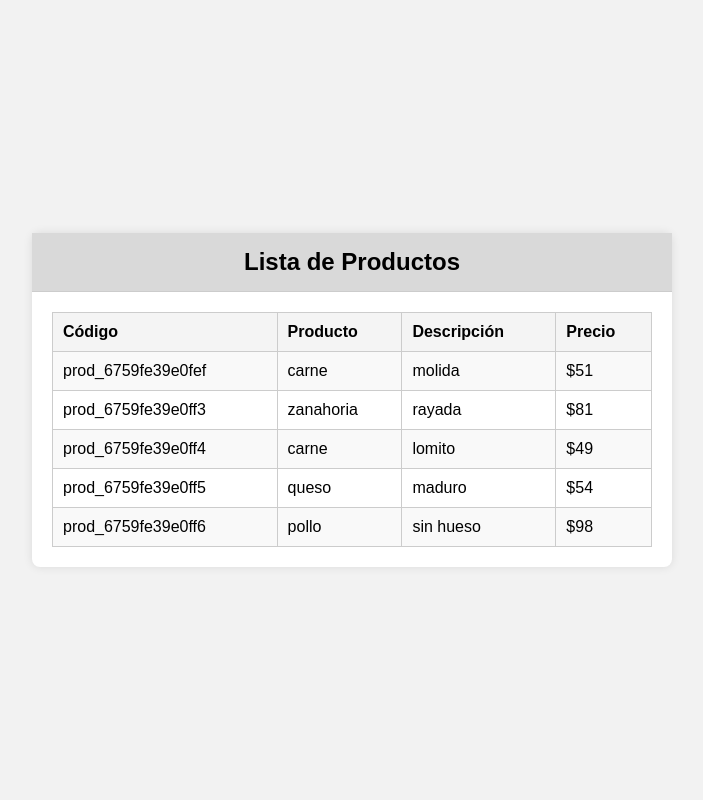
After one commit to Adriela23/PracticaGrupo6, a PHP site: page /consultas.php in a window 1280 px wide. The commit adds this page. Shown: the whole page, without its empty margins (288-991 px from the left). Run offline with PHP 8.4, Linux system fonts and the light colour scheme.

Commit message:
consultas actualizado

```diff
--- /dev/null
+++ b/consultas.php
@@ -0,0 +1,95 @@
+<?php
+// Archivo JSON donde están guardados los productos
+$archivoJson = "datos.json";
+
+// Verificar si el archivo JSON existe
+if (file_exists($archivoJson)) {
+    // Leer el archivo JSON
+    $jsonData = file_get_contents($archivoJson);
+    $productos = json_decode($jsonData, true) ?? [];
+
+    // Si el archivo contiene productos, los mostramos
+    if (count($productos) > 0) {
+        echo '<div class="container">';
+        echo '<h1>Lista de Productos</h1>';
+        echo '<table border="1" style="width:100%; border-collapse: collapse;">';
+        echo '<tr><th>Código</th><th>Producto</th><th>Descripción</th><th>Precio</th></tr>';
+
+        // Mostrar cada producto con su código, descripción y precio
+        foreach ($productos as $producto) {
+            echo '<tr>';
+            echo '<td>' . htmlspecialchars($producto['codigo']) . '</td>';
+            echo '<td>' . htmlspecialchars($producto['producto']) . '</td>';
+            echo '<td>' . htmlspecialchars($producto['descripcion']) . '</td>';
+            echo '<td>$' . htmlspecialchars($producto['precio']) . '</td>';
+            echo '</tr>';
+        }
+
+        echo '</table>';
+        echo '</div>';
+    } else {
+        echo '<div class="container"><p>No hay productos registrados.</p></div>';
+    }
+} else {
+    echo '<div class="container"><p>No se encontró el archivo de productos.</p></div>';
+}
+?>
+<style>
+    body {
+        font-family: Arial, sans-serif;
+        background-color: #f2f2f2;
+        display: flex;
+        justify-content: center;
+        align-items: center;
+        height: 100vh;
+        margin: 0;
+    }
+
+    .container {
+        background-color: #fff;
+        padding: 20px;
+        width: 600px;
+        box-shadow: 0 0 10px rgba(0, 0, 0, 0.1);
+        text-align: left;
+        border-radius: 8px;
+        margin: 20px;
+    }
+
+    h1 {
+        background-color: #d9d9d9;
+        padding: 15px;
+        text-align: center;
+        margin: -20px -20px 20px -20px;
+        font-size: 24px;
+        font-weight: bold;
+        border-bottom: 1px solid #ccc;
+    }
+
+    table {
+        width: 100%;
+        border-collapse: collapse;
+        margin-top: 20px;
+    }
+
+    th, td {
+        padding: 10px;
+        border: 1px solid #ccc;
+        text-align: left;
+    }
+
+    th {
+        background-color: #f4f4f4;
+    }
+
+    td {
+        background-color: #fff;
+    }
+
+    tr:nth-child(even) td {
+        background-color: #f9f9f9;
+    }
+
+    tr:hover {
+        background-color: #f1f1f1;
+    }
+</style>
--- /dev/null
+++ b/datos.json
@@ -0,0 +1,32 @@
+[
+    {
+        "codigo": "prod_6759fe39e0fef",
+        "producto": "carne",
+        "descripcion": "molida",
+        "precio": 51
+    },
+    {
+        "codigo": "prod_6759fe39e0ff3",
+        "producto": "zanahoria",
+        "descripcion": "rayada",
+        "precio": 81
+    },
+    {
+        "codigo": "prod_6759fe39e0ff4",
+        "producto": "carne",
+        "descripcion": "lomito",
+        "precio": 49
+    },
+    {
+        "codigo": "prod_6759fe39e0ff5",
+        "producto": "queso",
+        "descripcion": "maduro",
+        "precio": 54
+    },
+    {
+        "codigo": "prod_6759fe39e0ff6",
+        "producto": "pollo",
+        "descripcion": "sin hueso",
+        "precio": 98
+    }
+]
--- a/index.php
+++ b/index.php
@@ -97,7 +97,7 @@
                 <button class="btn-registrar">Registrar</button>
             </a>
             <!-- Botón que redirige a la página de consulta -->
-            <a href="consulta.html">
+            <a href="consultas.php">
                 <button class="btn-consultar">Consultar</button>
             </a>
         </div>
```
Also changed, not shown: Registro.php (+59 -41 lines).
